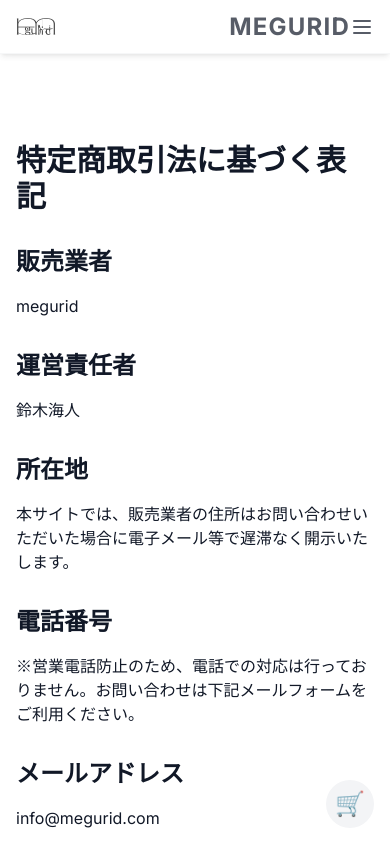
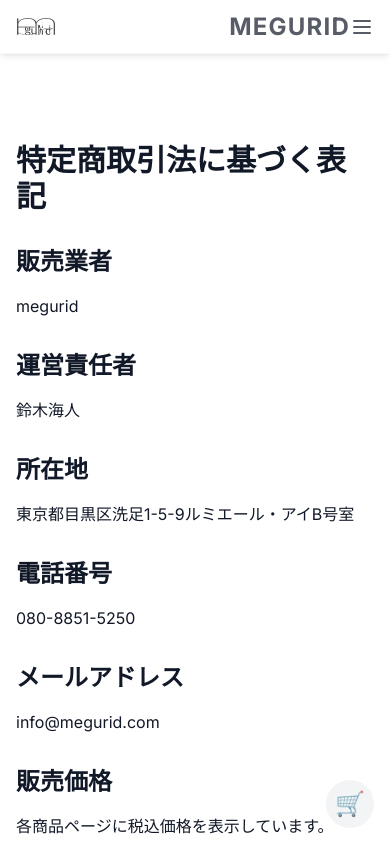
Before and after one commit to kouchi088/apotheke-fragrance-site, a Next.js app: page /legal in a window 390 px wide. Shown: the top 844 px of the page. Built offline with nearby package versions, Linux system fonts and the light colour scheme; no server answers.

Commit message:
fix: Update legal page with address and phone number

```diff
--- a/src/app/legal/page.tsx
+++ b/src/app/legal/page.tsx
@@ -10,10 +10,10 @@ export default function LegalPage() {
       <p>鈴木海人</p>
 
       <h2 className="text-2xl font-semibold mt-8 mb-4">所在地</h2>
-      <p>本サイトでは、販売業者の住所はお問い合わせいただいた場合に電子メール等で遅滞なく開示いたします。</p>
+      <p>東京都目黒区洗足1-5-9ルミエール・アイB号室</p>
 
       <h2 className="text-2xl font-semibold mt-8 mb-4">電話番号</h2>
-      <p>※営業電話防止のため、電話での対応は行っておりません。お問い合わせは下記メールフォームをご利用ください。</p>
+      <p>080-8851-5250</p>
 
       <h2 className="text-2xl font-semibold mt-8 mb-4">メールアドレス</h2>
       <p>info@megurid.com</p>
```
